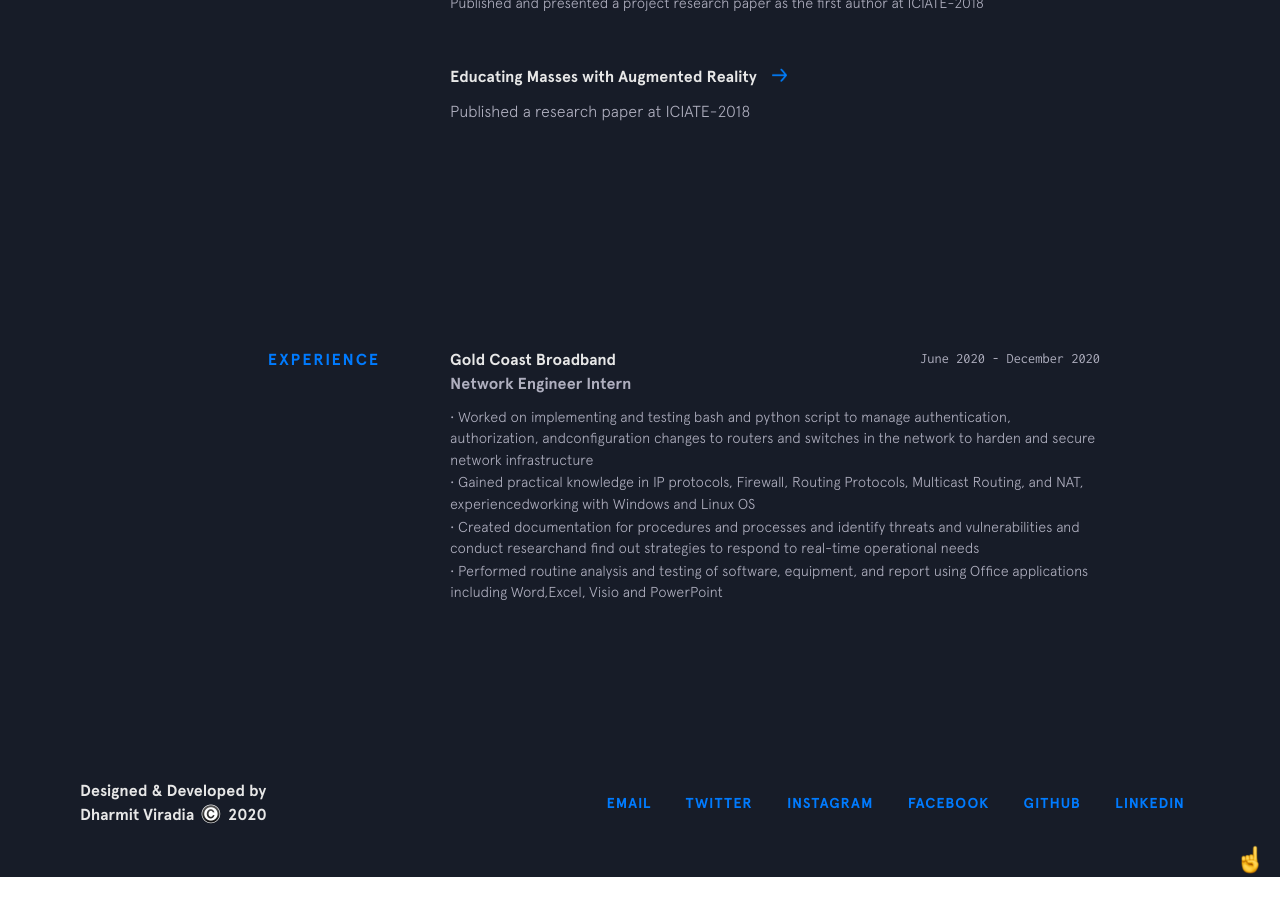
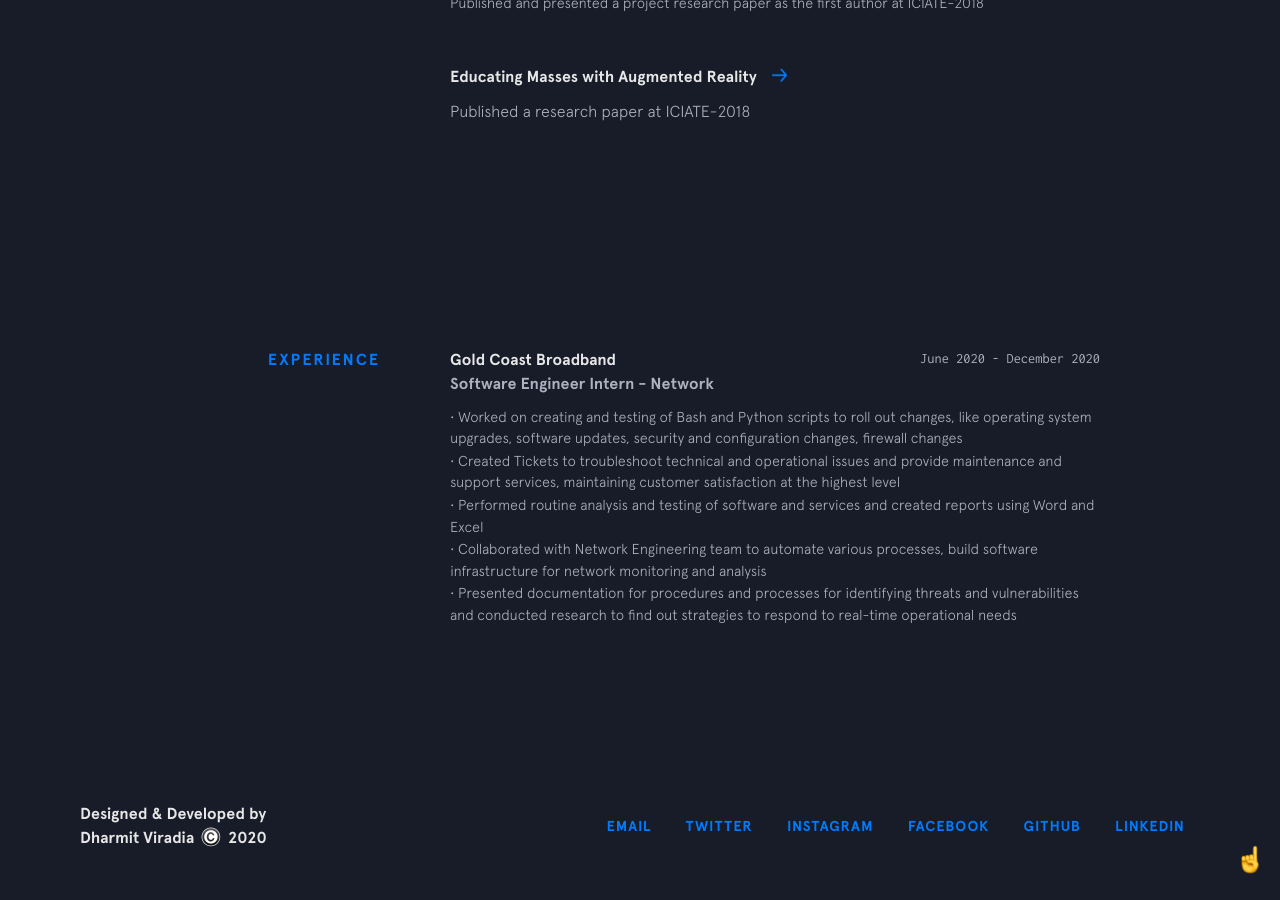
Before and after one commit to dharmitviradia/dharmitviradia.github.io, a Jekyll site: the page built from index.html, in a window 1280 px wide and 900 px high, scrolled down 3557 px. Built offline with Jekyll 4.4.1, drawn with Linux system fonts in a browser that asks for light colours; nearby versions of some CDN libraries; before the commit the page ends 4434 px from its top, so only the background shows below that.

Commit message:
Update experience.html

```diff
--- a/_includes/experience.html
+++ b/_includes/experience.html
@@ -5,14 +5,15 @@
       <div class="time-place">
         <div class="experience__name">
           <a href="https://goldcoastbroadband.com/" target="_blank">Gold Coast Broadband</a>
-          <div>Network Engineer Intern</div>
+          <div>Software Engineer Intern - Network</div>
         </div>
         <div class="experience__time">June 2020 - December 2020</div>
       </div>
     </div>
-    <p>• Worked on implementing and testing bash and python script to manage authentication, authorization, andconfiguration changes to routers and switches in the network to harden and secure network infrastructure</P>
-    <p>• Gained practical knowledge in IP protocols, Firewall, Routing Protocols, Multicast Routing, and NAT, experiencedworking with Windows and Linux OS</p>
-    <p>• Created documentation for procedures and processes and identify threats and vulnerabilities and conduct researchand find out strategies to respond to real-time operational needs</p>
-    <p>• Performed routine analysis and testing of software, equipment, and report using Office applications including Word,Excel, Visio and PowerPoint</p>
+    <p>• Worked on creating and testing of Bash and Python scripts to roll out changes, like operating system upgrades, software updates, security and configuration changes, firewall changes</P>
+    <p>• Created Tickets to troubleshoot technical and operational issues and provide maintenance and support services, maintaining customer satisfaction at the highest level</p>
+    <p>• Performed routine analysis and testing of software and services and created reports using Word and Excel</p>
+    <p>• Collaborated with Network Engineering team to automate various processes, build software infrastructure for network monitoring and analysis</p>
+    <p>• Presented documentation for procedures and processes for identifying threats and vulnerabilities and conducted research to find out strategies to respond to real-time operational needs</p>
   </div>
 </section>
```
